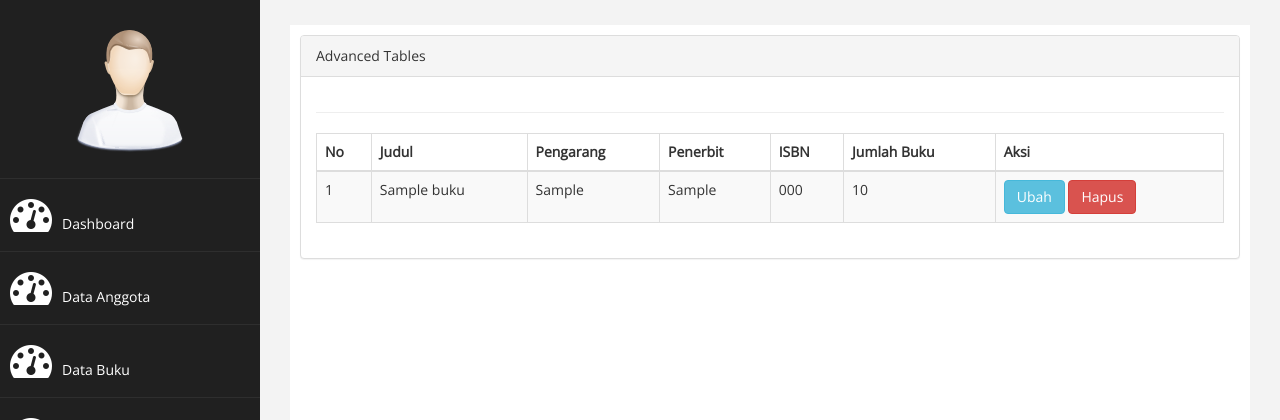
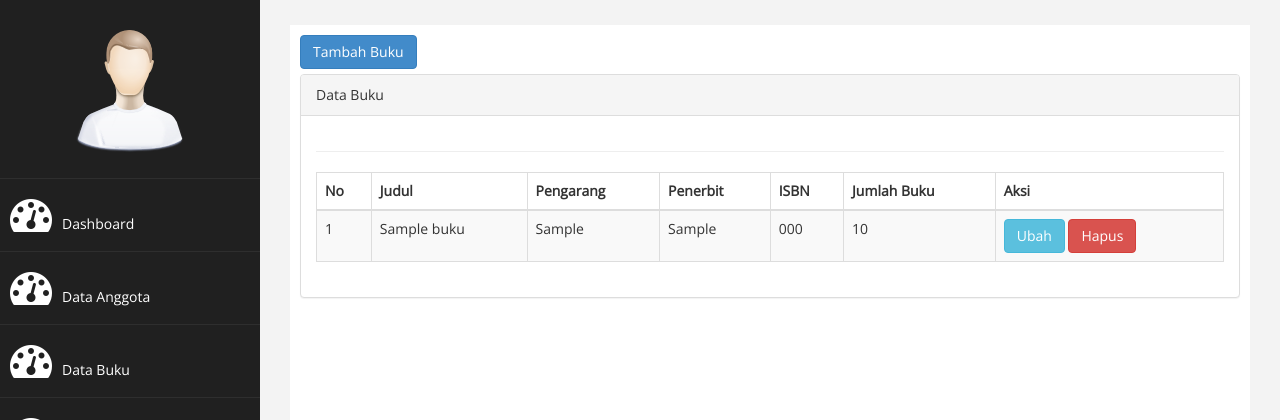
Before and after one commit to SuryaAgungPriambodo/Tugas-Akhir-CP2-Website-Dinamis, a PHP site: page /index.php?page=buku in a window 1280 px wide. Shown: the part 60-480 px from the top of the page. Run offline with PHP 8.4, Linux system fonts and the light colour scheme; tables that the repository leaves empty or names only in its code hold one stand-in row (values such as "Sample post"); data that the repository does not hold is empty.

```diff
--- a/page/buku/buku.php
+++ b/page/buku/buku.php
@@ -1,9 +1,11 @@
+<a href =?page=buku&aksi=tambah class = "btn btn-primary" style = "margin-bottom:5px;">Tambah Buku</a>
+
 <div class="row">
     <div class="col-md-12">
         <!-- Advanced Tables -->
         <div class="panel panel-default">
             <div class="panel-heading">
-               Advanced Tables
+                Data Buku
            </div>
            <div class="panel-body">
             <div class="table-responsive">
```
